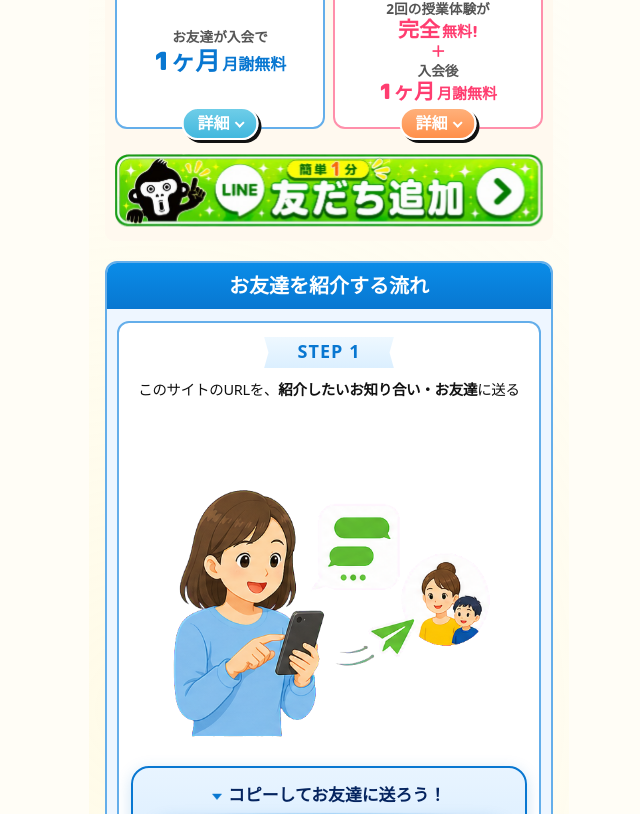
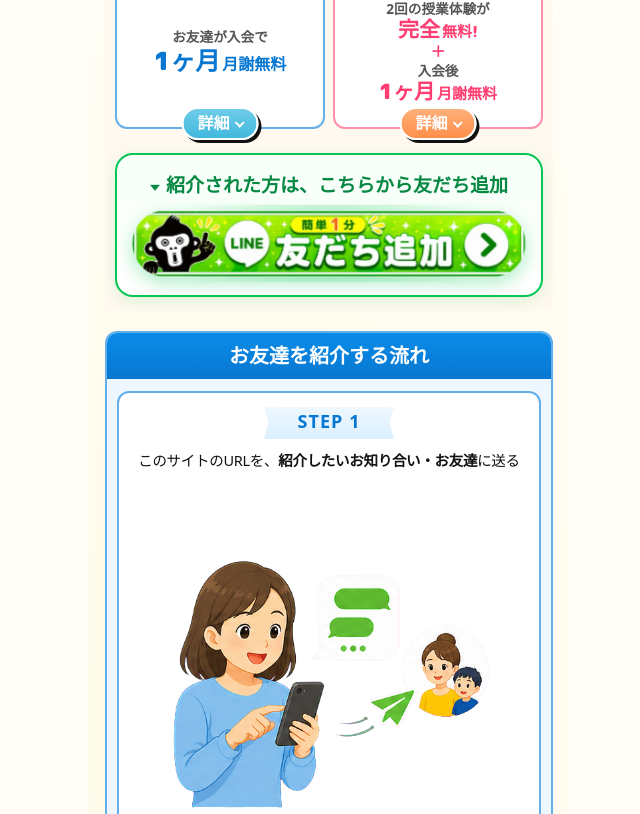
Before and after one commit to kidstsukuru/tsukuru-friend-campaign-lp, a Next.js app: page / in a window 1280 px wide. Shown: the part 1041-1855 px from the top of the page, without its empty margins (311-951 px from the left). Built offline with nearby package versions, Linux system fonts and the light colour scheme; a web font is replaced by a local one.

Commit message:
紹介特典・体験セクションのLINE CTAにリード文を追加
紹介された方向けの友だち追加案内を体験・特典の両方に統一し、特典セクションも同じCTAブロック形式に揃える。

Co-authored-by: Cursor <cursoragent@cursor.com>

```diff
--- a/app/globals.css
+++ b/app/globals.css
@@ -396,6 +396,10 @@ nextjs-portal {
 .offer-card-referee .offer-amount,
 .offer-card-referee .offer-unit {
   color: #ff3d70;
+}
+
+.benefits-line-cta {
+  margin-top: clamp(14px, 4vw, 18px);
 }
 
 .line-cta-shell,
--- a/app/page.js
+++ b/app/page.js
@@ -379,9 +379,19 @@ export default function Home() {
               </a>
             </article>
           </div>
-          <a className="line-cta-shell" href="https://lin.ee/sxHqCyh" aria-label="LINE友だち追加">
-            <img src="/assets/line-add-friend-button.png" alt="LINE友だち追加" />
-          </a>
+          <div className="trial-line-cta benefits-line-cta">
+            <p className="trial-line-cta-lead">
+              <span className="trial-line-cta-arrow" aria-hidden="true" />
+              紹介された方は、こちらから友だち追加
+            </p>
+            <a
+              className="trial-line-cta-button"
+              href="https://lin.ee/sxHqCyh"
+              aria-label="紹介された方はLINE友だち追加から無料体験を申し込む"
+            >
+              <img src="/assets/line-add-friend-button.png" alt="LINE友だち追加" />
+            </a>
+          </div>
         </section>
 
         <section className="steps-panel steps-panel-referrer" id="referrer-steps">
@@ -507,12 +517,12 @@ export default function Home() {
               <div className="trial-line-cta">
                 <p className="trial-line-cta-lead">
                   <span className="trial-line-cta-arrow" aria-hidden="true" />
-                  無料体験の申込はLINEから！
+                  紹介された方は、こちらから友だち追加
                 </p>
                 <a
                   className="trial-line-cta-button"
                   href="https://lin.ee/sxHqCyh"
-                  aria-label="LINE友だち追加して無料体験を申し込む"
+                  aria-label="紹介された方はLINE友だち追加から無料体験を申し込む"
                 >
                   <img src="/assets/line-add-friend-button.png" alt="LINE友だち追加" />
                 </a>
```
